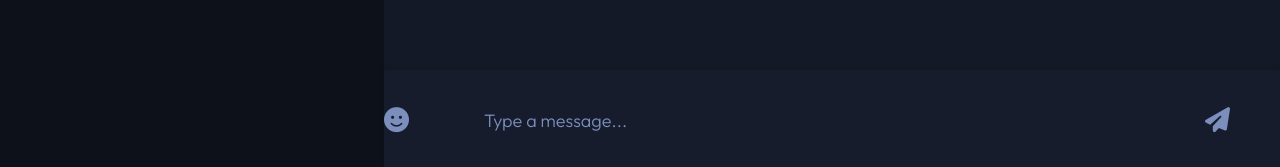
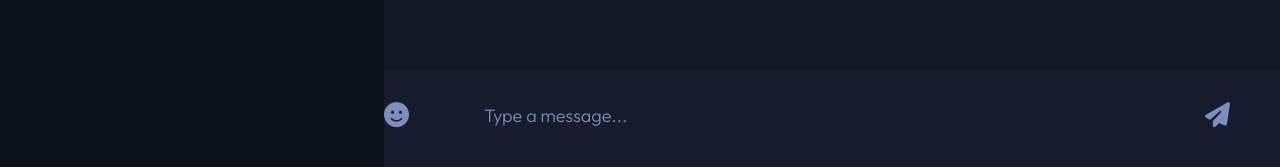
Before and after one commit to armenbakir/AI-Chat-Bot, a Next.js app: page /chatbotapp in a window 1280 px wide. Shown: the part 630-797 px from the top of the page. Built offline with nearby package versions, Linux system fonts and the light colour scheme.

Commit message:
css height sorted

```diff
--- a/src/app/chatbotapp/ChatBotApp.css
+++ b/src/app/chatbotapp/ChatBotApp.css
@@ -15,6 +15,7 @@
 }
 
 .chat-list-header {
+  padding-top: calc(env(safe-area-inset-top, 0px) + 2rem);
   width: 100%;
   display: flex;
   align-items: center;
@@ -152,6 +153,7 @@
 }
 
 .msg-form {
+  padding-bottom: calc(env(safe-area-inset-bottom, 0px) + 1rem);
   width: 100%;
   min-height: 10rem;
   background-color: #161c2c;
```
